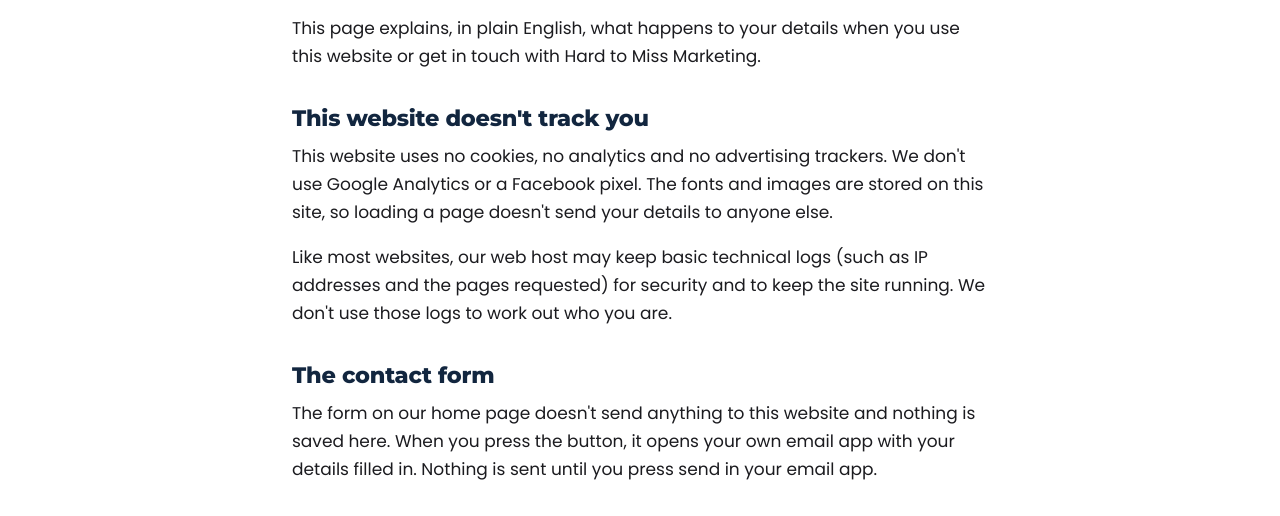
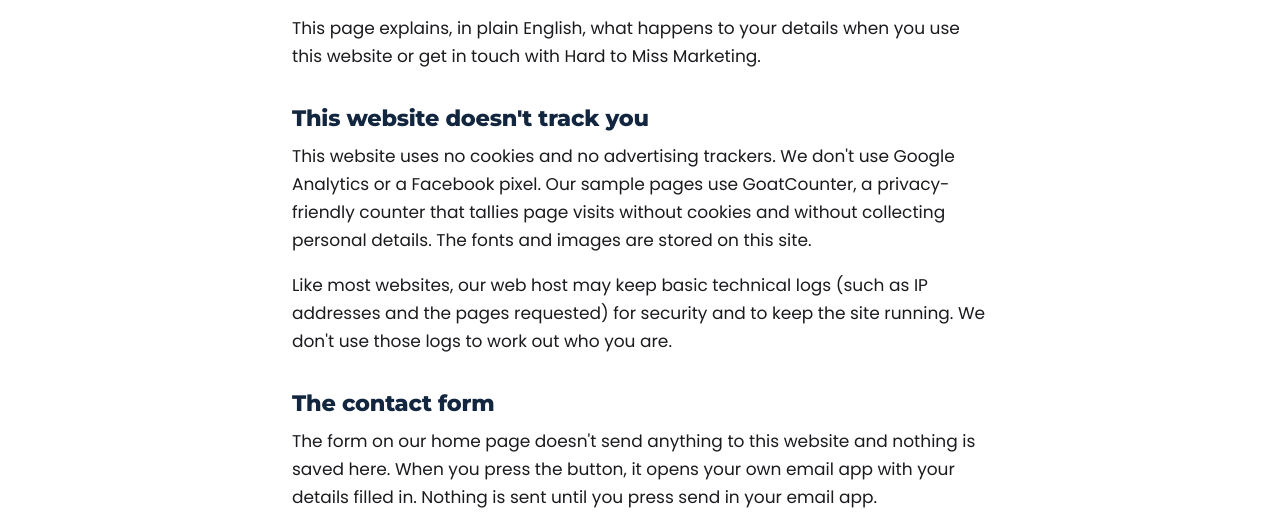
Before and after one commit to shanemoodie83-cmyk/hardtomissmarketing-site, a plain HTML site: page privacy.html in a window 1280 px wide. Shown: the part 237-753 px from the top of the page. Drawn offline with Linux system fonts and the light colour scheme.

Commit message:
Add GoatCounter to driving instructor sample; update privacy note

```diff
--- a/privacy.html
+++ b/privacy.html
@@ -26,7 +26,7 @@
   <p>This page explains, in plain English, what happens to your details when you use this website or get in touch with Hard to Miss Marketing.</p>
 
   <h2>This website doesn't track you</h2>
-  <p>This website uses no cookies, no analytics and no advertising trackers. We don't use Google Analytics or a Facebook pixel. The fonts and images are stored on this site, so loading a page doesn't send your details to anyone else.</p>
+  <p>This website uses no cookies and no advertising trackers. We don't use Google Analytics or a Facebook pixel. Our sample pages use GoatCounter, a privacy-friendly counter that tallies page visits without cookies and without collecting personal details. The fonts and images are stored on this site.</p>
   <p>Like most websites, our web host may keep basic technical logs (such as IP addresses and the pages requested) for security and to keep the site running. We don't use those logs to work out who you are.</p>
 
   <h2>The contact form</h2>
```
Also changed, not shown: samples/driving-instructor/index.html (+1 -0 lines).
